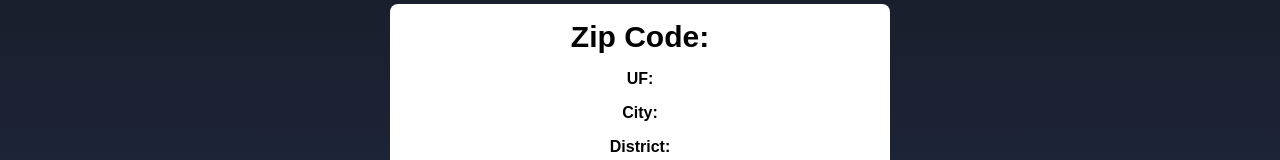
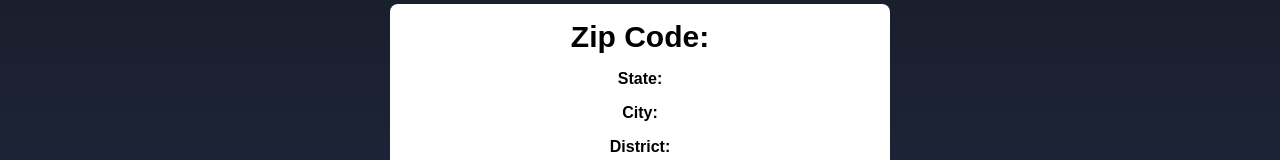
Before and after one commit to tiagoaraujosud/address_finder, a React (Create React App) app: page / in a window 1280 px wide. Shown: the part 406-566 px from the top of the page. Built offline with nearby package versions, Linux system fonts and the light colour scheme; no server answers.

Commit message:
Name changes

```diff
--- a/src/App.js
+++ b/src/App.js
@@ -24,7 +24,7 @@ function App() {
 
   const[input, setInput] = useState('')
   const [csv, setCsv] = useState('null')
-  const [adress, setAdress] = useState('')
+  const [address, setAddress] = useState('')
 
   useEffect(() => {
     fetch('/cep-20190602.csv')
@@ -40,10 +40,10 @@ function App() {
 
     for (let i = 0; i < csv.data.length; i++) {
       let element = csv.data[i][3];
-      setAdress('');
+      setAddress('');
       if (element === input) {
         element = csv.data[i];
-        setAdress(element);
+        setAddress(element);
         break;
       }
     }
@@ -68,10 +68,10 @@ function App() {
       <main className='main'>
         <h2> Zip Code: {input}</h2>
 
-        <span> UF: {adress[0]}</span>
-        <span> City: {adress[1]}</span>
-        <span> District: {adress[2]}</span>
-        <span> Street: {adress[4]}</span>
+        <span> State: {address[0]}</span>
+        <span> City: {address[1]}</span>
+        <span> District: {address[2]}</span>
+        <span> Street: {address[4]}</span>
 
       </main>
 
```
